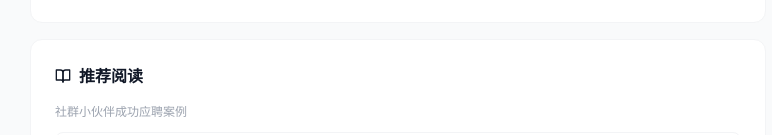
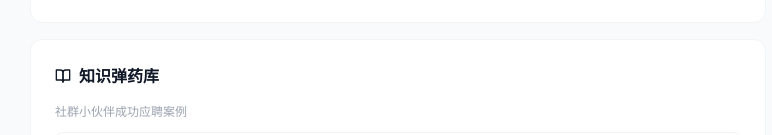
Before and after one commit to quanquan-code/remote-q-web, a React (Vite) app: page /job/rec01U5wdy in a window 1280 px wide. Shown: the part 665-800 px from the top of the page, without its empty margins (242-1014 px from the left). Built offline with nearby package versions, Linux system fonts and the light colour scheme.

Commit message:
feat(job-detail): rename Recommended Reading to Knowledge Arsenal

```diff
--- a/src/pages/JobDetail.jsx
+++ b/src/pages/JobDetail.jsx
@@ -288,7 +288,7 @@ const JobDetail = () => {
           <div className="bg-white rounded-xl border border-gray-100 p-6 mb-4">
             <h2 className="text-base font-semibold text-gray-900 mb-4 flex items-center gap-2">
               <BookOpen className="w-4 h-4" />
-              推荐阅读
+              知识弹药库
             </h2>
 
             {isFullTime && isGameJob(job) && (
```
